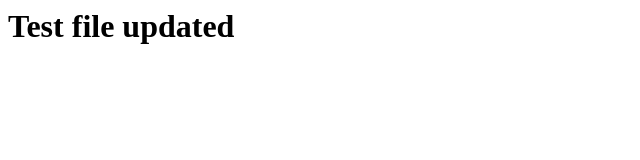
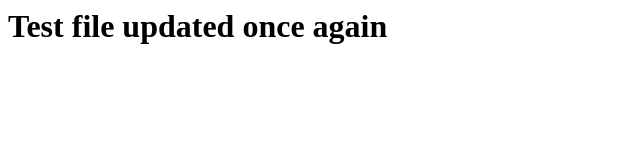
Before and after one commit to Shahindpi/test2, a plain HTML site: page index.html in a window 1280 px wide. Shown: the whole page, without its empty margins (0-640 px from the left). Drawn offline with Linux system fonts and the light colour scheme.

Commit message:
Updated once again

```diff
--- a/index.html
+++ b/index.html
@@ -1 +1 @@
-<h1>Test file updated</h1>
+<h1>Test file updated once again</h1>
```
